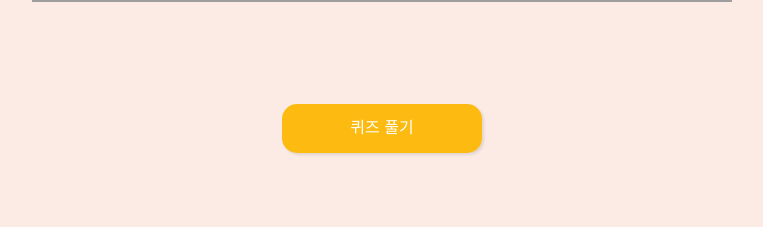
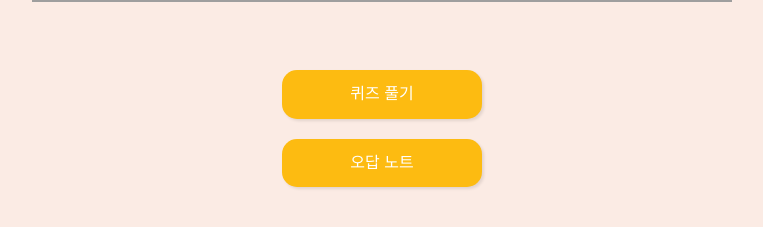
Before and after one commit to yb9255/classting-assignment, a React (Create React App) app: page / in a window 1280 px wide. Shown: the part 545-772 px from the top of the page, without its empty margins (258-1021 px from the left). Built offline with nearby package versions, Linux system fonts and the light colour scheme; grey boxes are pictures that could not be loaded.

Commit message:
<feature> add link to WrongAnsweredQuestions page on MainPage

```diff
--- a/src/pages/MainPage.tsx
+++ b/src/pages/MainPage.tsx
@@ -3,6 +3,7 @@ import { useDispatch } from 'react-redux';
 import { initTimes } from '../redux/questions/reducer';
 import { StyledLink } from '../components';
 import { MAIN_PAGE_IMAGE_SRC } from '../constants';
+import { styled } from 'styled-components';
 
 function MainPage() {
   const dispatch = useDispatch();
@@ -21,11 +22,22 @@ function MainPage() {
         src={MAIN_PAGE_IMAGE_SRC}
         alt="quiz icons"
       />
-      <StyledLink $width={200} to="/questions">
-        퀴즈 풀기
-      </StyledLink>
+      <LinkWrapper>
+        <StyledLink $width={200} to="/questions">
+          퀴즈 풀기
+        </StyledLink>
+        <StyledLink $width={200} to="/wrong-answered-questions">
+          오답 노트
+        </StyledLink>
+      </LinkWrapper>
     </>
   );
 }
 
+const LinkWrapper = styled.div`
+  display: flex;
+  flex-direction: column;
+  gap: 20px;
+`;
+
 export default MainPage;
```
